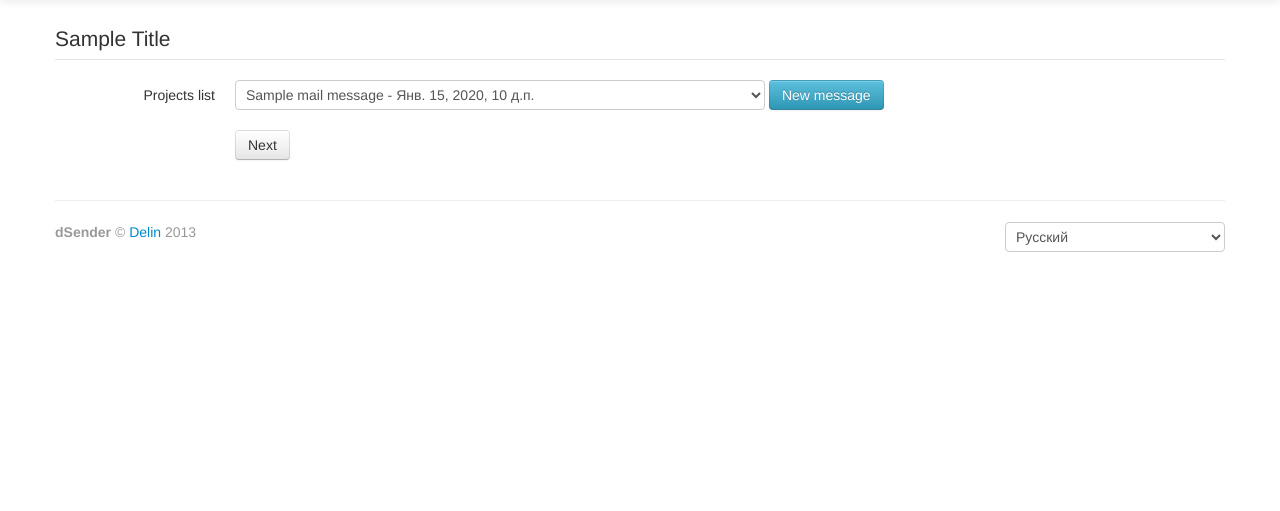
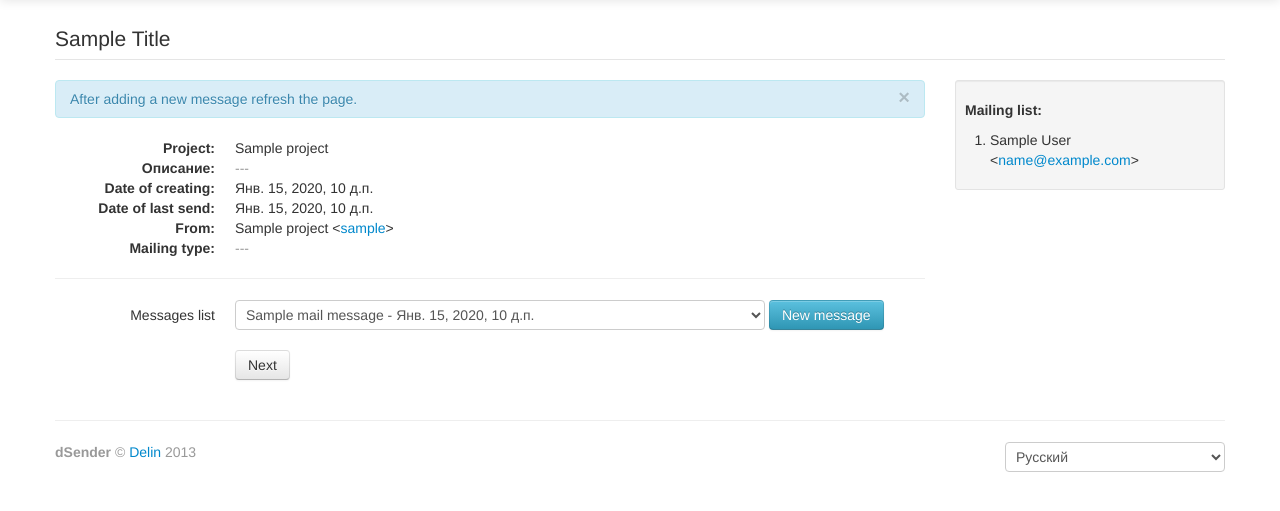
Before and after one commit to delin/dsender, a Django app: template templates/pages/select_message.html in a window 1280 px wide. Shown: the part 41-552 px from the top of the page. Run offline with Django 3.2, Linux system fonts and the light colour scheme; the template is opened without the code that fills it: most values are stand-ins (such as "Sample title", 1, 10 or a date in 2020); parts of the project's set-up code (start-up, migrations or seed data) failed here and were passed over; some libraries are stand-ins or nearby versions.

```diff
--- a/templates/pages/select_message.html
+++ b/templates/pages/select_message.html
@@ -1,9 +1,37 @@
 {% extends "base.html" %}
 {% load i18n %}
 {% block content %}
+    <div class="row-fluid">
+        <div class="span9">
+            <div class="alert alert-info">
+                <button type="button" class="close" data-dismiss="alert">×</button>
+                {% blocktrans %}After adding a new message refresh the page.{% endblocktrans %}
+            </div>
+            <dl class="dl-horizontal">
+                <dt>{% trans "Project" %}:</dt>
+                <dd>{{ content.project.name }}</dd>
+
+                <dt>{% trans "Description" %}:</dt>
+                <dd>{{ content.project.description|default:"<span class='muted'>---</span>" }}</dd>
+
+                <dt>{% trans "Date of creating" %}:</dt>
+                <dd>{{ content.project.date_create }}</dd>
+
+                <dt>{% trans "Date of last send" %}:</dt>
+                <dd>{{ content.project.date_send_last|default:"<span class='muted'>---</span>" }}</dd>
+
+                <dt>{% trans "From" %}:</dt>
+                <dd>{{ content.project.from_name }}
+                  &lt;<a target="_blank" href="mailto:{{ content.project.from_account.username }}">{{ content.project.from_account.username }}</a>&gt;
+                </dd>
+
+                <dt>{% trans "Mailing type" %}:</dt>
+                <dd>{{ content.project.get_mailing_type_display|default:"<span class='muted'>---</span>" }}</dd>
+            </dl>
+            <hr>
             <form action="{% url 'confirm' %}" method="get" class="form-horizontal">
                 <div class="control-group">
-            <label class="control-label" for="id-select_message">{% blocktrans %}Projects list{% endblocktrans %}</label>
+                    <label class="control-label" for="id-select_message">{% blocktrans %}Messages list{% endblocktrans %}</label>
                     <div class="controls">
                         <select name="message" id="id-select_message" class="input-xxlarge">
                             {% for mail_message in content.mail_messages reversed %}
@@ -19,4 +47,12 @@
                     </div>
                 </div>
             </form>
+        </div>
+        <div class="span3 well well-small">
+            <h5>{% blocktrans %}Mailing list{% endblocktrans %}:</h5>
+            <ol>
+                {% for email in content.to_emails %}<li>{{ email.first_name }} {{ email.last_name }} &lt;<a target="_blank" href="mailto:{{ email.email }}">{{ email.email }}</a>&gt;</li>{% endfor %}
+            </ol>
+        </div>
+    </div>
 {% endblock %}
--- a/templates/pages/select_project.html
+++ b/templates/pages/select_project.html
@@ -1,6 +1,10 @@
 {% extends "base.html" %}
 {% load i18n %}
 {% block content %}
+    <div class="alert alert-info">
+        <button type="button" class="close" data-dismiss="alert">×</button>
+        {% blocktrans %}After adding a new project refresh the page.{% endblocktrans %}
+    </div>
     <form action="{% url 'select_message' %}" method="get" class="form-horizontal">
         <div class="control-group">
             <label class="control-label" for="id-select_project">{% blocktrans %}Projects list{% endblocktrans %}</label>
```
Also changed, not shown: main/models.py (+6 -6 lines), main/views.py (+43 -33 lines), templates/pages/confirm.html (+18 -26 lines), locale/en/LC_MESSAGES/django.po, locale/ru/LC_MESSAGES/django.po, 2 other files. Lines whose indentation alone changed are shown as unchanged.
